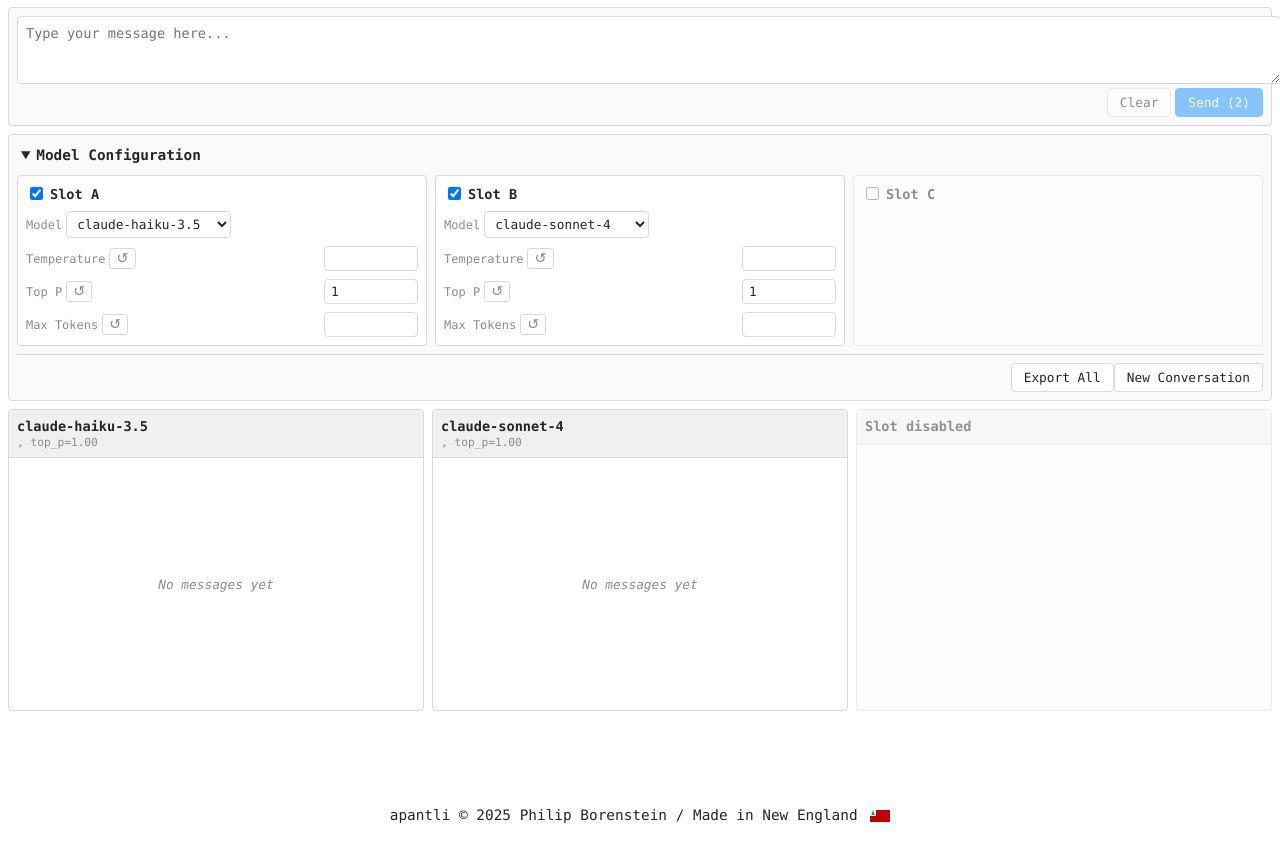
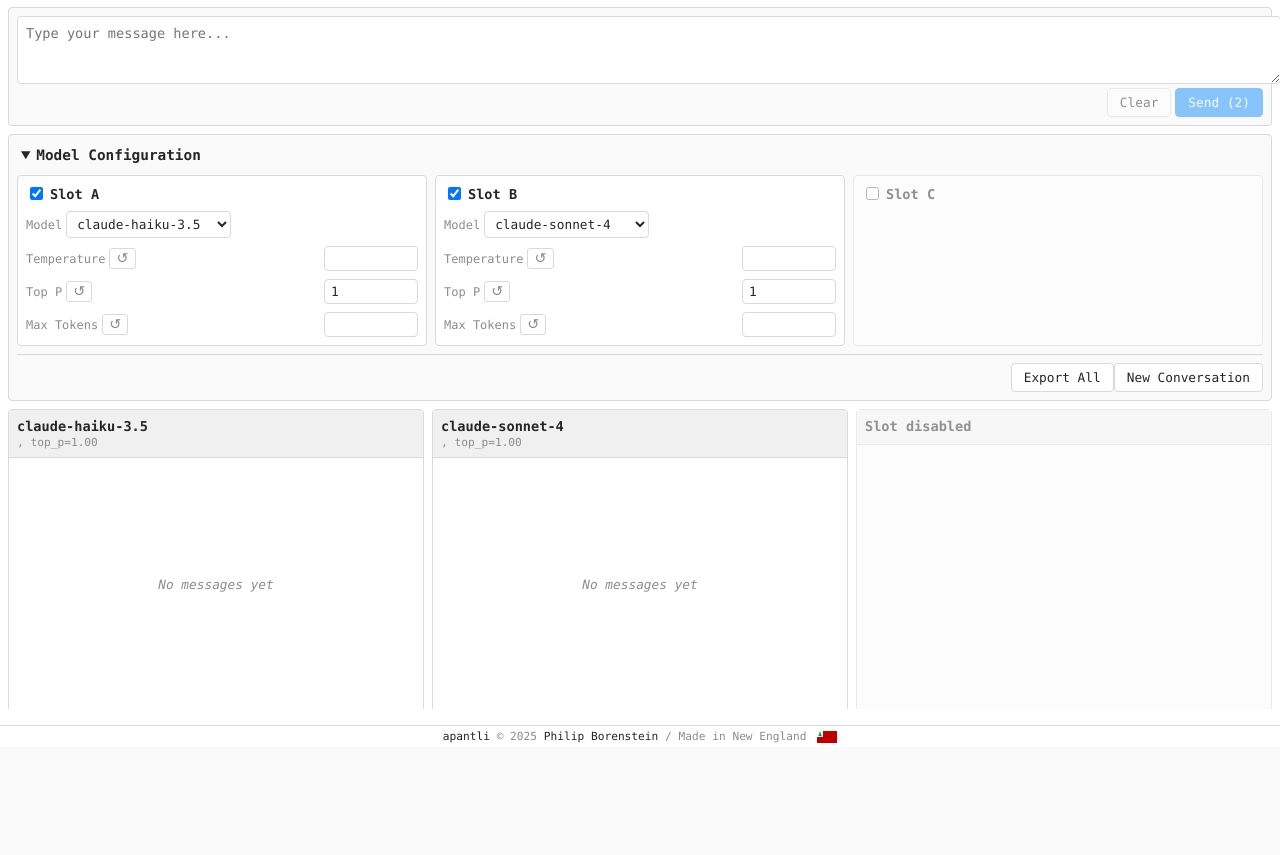
Before and after one commit to pborenstein/apantli, a FastAPI app: page /compare in a window 1280 px wide. Shown: the part 53-908 px from the top of the page. After the commit the page ends 796 px from the top, so only its background shows below. Run offline with FastAPI, Linux system fonts and the light colour scheme; parts of the project's set-up code (start-up, migrations or seed data) failed here and were passed over; some libraries are stand-ins or nearby versions.

Commit message:
Playground: improve layout and visual hierarchy
UI improvements for better readability and space utilization:

1. Token count display (compare.css, compare.html)
   - Move token info inline with role label (ASSISTANT/USER)
   - Compact 85px-wide metadata section on left
   - Token count wraps to 2 lines: "19→428 tokens" / "(447 total)"
   - Message text flows at full width with proper alignment
   - Fixes issue where token count pushed text into narrow unreadable column

2. Full-height layout (compare.css)
   - Conversations fill viewport height using flexbox
   - Footer always visible at bottom (not pushed below fold)
   - body: height 100vh with flex column layout
   - main-content and conversation-panel: flex: 1 (grow to fill)
   - Removed fixed max-height constraints on column-messages
   - Maximizes vertical space for conversation content

3. Footer consistency (dashboard.html, dashboard.css)
   - Reduce footer font-size to 0.7rem (matches playground)
   - Maintains inline styles for now (CSS class caused color issues)

4. Documentation updates (docs/PLAYGROUND.md)
   - Update ASCII diagram to show new token layout
   - Document inline token display format
   - Note full-height conversation area
   - Add explanation of 85px-wide metadata constraint

Visual result: Clean, readable messages with maximum text width,
conversations filling available space, compact metadata on left.

```diff
--- a/apantli/static/css/compare.css
+++ b/apantli/static/css/compare.css
@@ -5,6 +5,10 @@
   margin: 0;
   padding: 0;
   max-width: 100%;
+  height: 100vh;
+  display: flex;
+  flex-direction: column;
+  overflow: hidden;
 }
 
 /* Header */
@@ -43,8 +47,12 @@
 
 /* Main content */
 .main-content {
+  flex: 1;
   max-width: 100%;
   padding: var(--spacing-sm);
+  display: flex;
+  flex-direction: column;
+  overflow: hidden;
 }
 
 /* Buttons */
@@ -231,13 +239,19 @@
 
 /* Conversation Panel */
 .conversation-panel {
+  flex: 1;
+  display: flex;
+  flex-direction: column;
+  overflow: hidden;
   margin-bottom: var(--spacing-sm);
 }
 
 .conversation-columns {
+  flex: 1;
   display: grid;
   grid-template-columns: repeat(auto-fit, minmax(250px, 1fr));
   gap: var(--spacing-sm);
+  overflow: hidden;
 }
 
 .conversation-column {
@@ -275,7 +289,7 @@
   flex: 1;
   padding: var(--spacing-sm);
   overflow-y: auto;
-  max-height: 500px;
+  min-height: 0;
 }
 
 .empty-state {
@@ -305,6 +319,8 @@
 }
 
 .message-role {
+  display: inline-block;
+  width: 85px;
   font-size: 0.65rem;
   font-weight: bold;
   color: var(--color-text-secondary);
@@ -312,6 +328,7 @@
   text-transform: uppercase;
   letter-spacing: 0.5px;
   line-height: 1.2;
+  vertical-align: top;
 }
 
 .message-content {
@@ -330,9 +347,20 @@
   text-transform: none;
   letter-spacing: normal;
   opacity: 0.8;
-  max-width: 120px;
   white-space: pre-wrap;
   line-height: 1.3;
+  word-wrap: break-word;
+}
+
+/* Footer */
+footer {
+  flex-shrink: 0;
+  padding: var(--spacing-xs) var(--spacing-sm);
+  border-top: 1px solid var(--color-border);
+  text-align: center;
+  font-size: 0.7rem;
+  color: var(--color-text-secondary);
+  background: var(--color-background);
 }
 
 /* Input Panel */
@@ -403,10 +431,6 @@
     grid-template-columns: 1fr;
   }
 
-  .column-messages {
-    max-height: 300px;
-  }
-
   .message-content {
     font-size: 0.8rem;
   }
@@ -428,8 +452,4 @@
   .input-actions button {
     flex: 1;
   }
-
-  .column-messages {
-    max-height: 250px;
-  }
 }
--- a/templates/compare.html
+++ b/templates/compare.html
@@ -201,10 +201,10 @@
         </section>
     </main>
 
-    <footer style="text-align: center; padding: 2rem 1rem; margin-top: 3rem; border-top: 1px solid var(--border-color); font-size: 0.9rem; color: var(--text-secondary);">
-        <a href="https://apantli.app" style="color: var(--text-primary); text-decoration: none;">apantli</a>
+    <footer>
+        <a href="https://apantli.app" style="color: var(--color-text); text-decoration: none;">apantli</a>
         &copy; 2025
-        <a href="https://pborenstein.dev" style="color: var(--text-primary); text-decoration: none;">Philip Borenstein</a>
+        <a href="https://pborenstein.dev" style="color: var(--color-text); text-decoration: none;">Philip Borenstein</a>
         /
         Made in New England
         <svg style="display: inline-block; width: 20px; height: 12px; margin-left: 4px; vertical-align: middle;" viewBox="0 0 720 432" xmlns="http://www.w3.org/2000/svg">
--- a/templates/dashboard.html
+++ b/templates/dashboard.html
@@ -318,7 +318,7 @@
         </div>
     </div>
 
-    <footer style="text-align: center; padding: 2rem 1rem; margin-top: 3rem; border-top: 1px solid var(--border-color); font-size: 0.9rem; color: var(--text-secondary);">
+    <footer style="text-align: center; padding: 2rem 1rem; margin-top: 3rem; border-top: 1px solid var(--border-color); font-size: 0.7rem; color: var(--text-secondary);">
         <a href="https://apantli.app" style="color: var(--text-primary); text-decoration: none;">apantli</a>
         &copy; 2025
         <a href="https://pborenstein.dev" style="color: var(--text-primary); text-decoration: none;">Philip Borenstein</a>
```
Also changed, not shown: docs/PLAYGROUND.md (+10 -2 lines).
